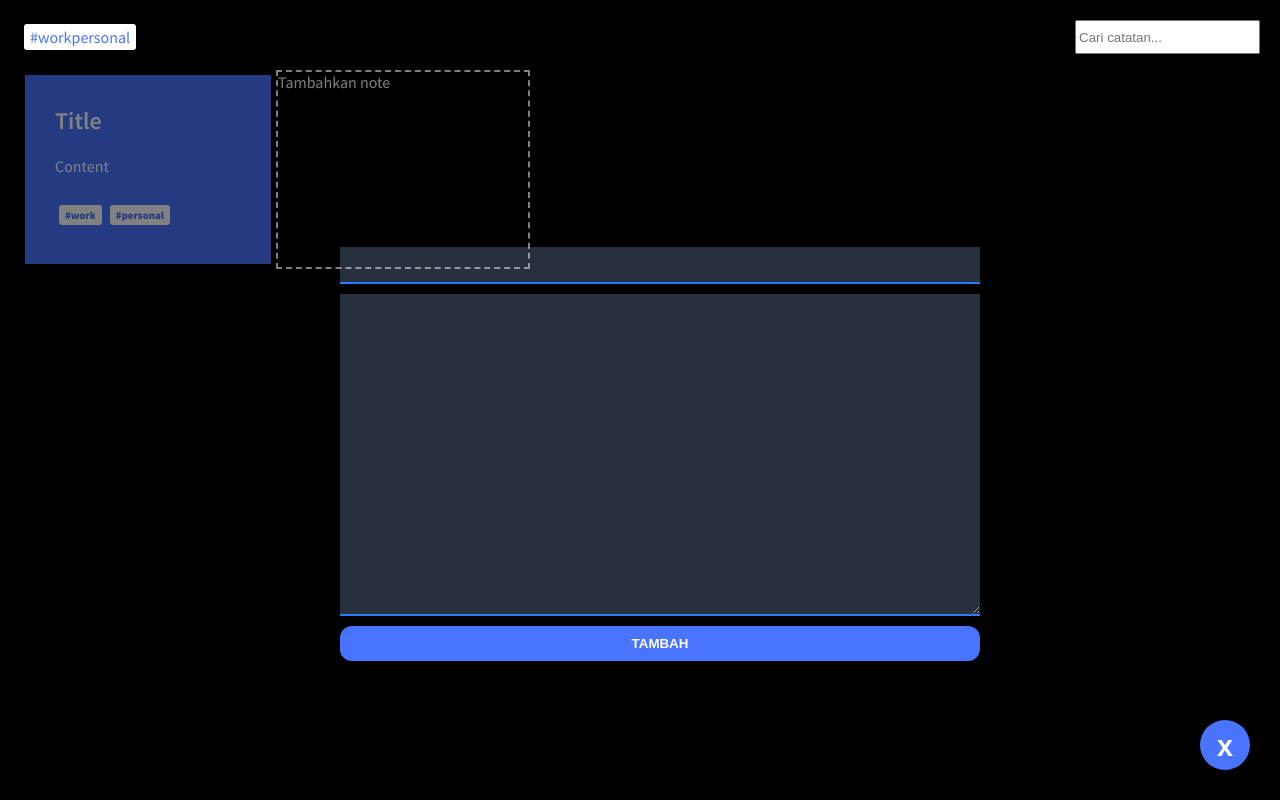
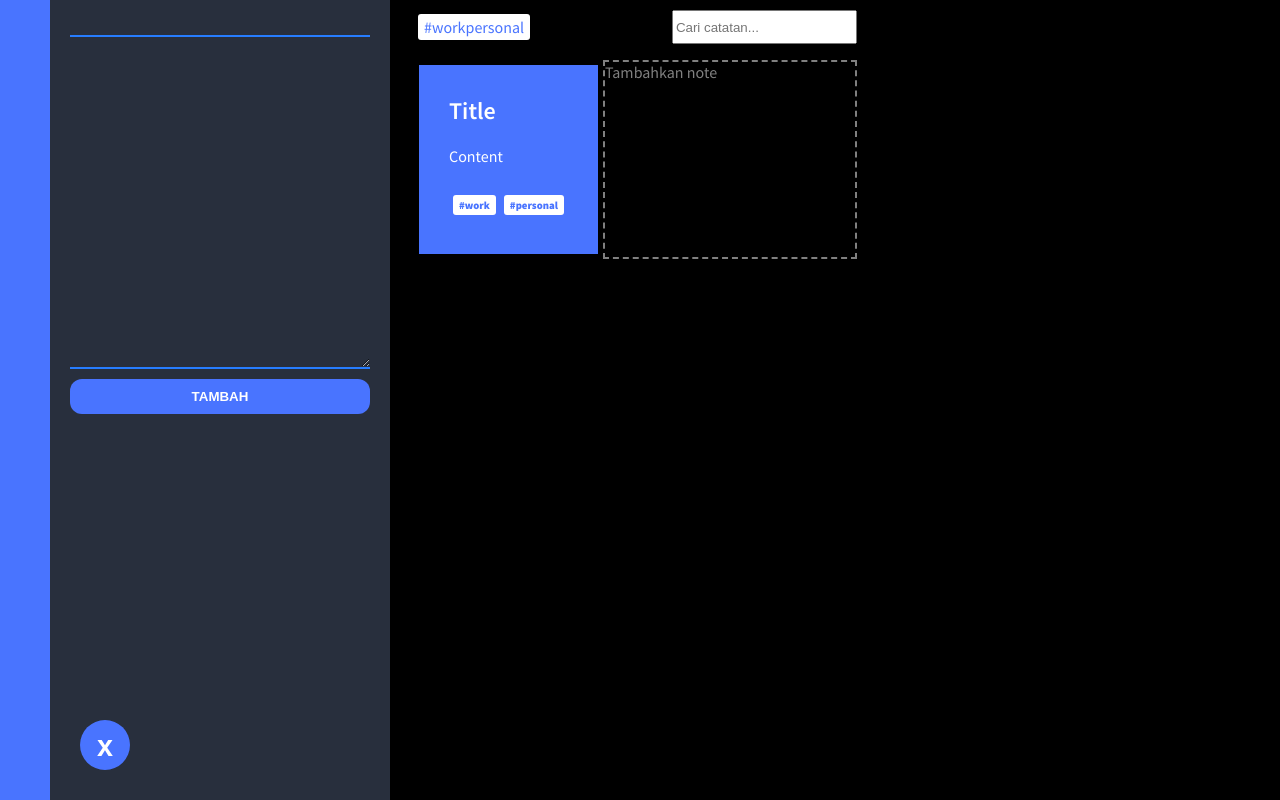
Before and after one commit to athdromeda/notebox, a React (Create React App) app: page / in a window 1280 px wide. Both pictures are taken after a click on the item "Tambahkan note". Built offline with nearby package versions, Linux system fonts and the light colour scheme.

Commit message:
move form beside sidebar

```diff
--- a/src/App.css
+++ b/src/App.css
@@ -1,7 +1,15 @@
 .App {
-  text-align: center;
+  display: flex;
+  height: 100%;
+  width: 100%;
+
 }
 
+.sidebar{
+  background: #4974ff;
+  width: 50px;
+  height: 100%;
+}
 ul{
   list-style: none;
   padding: 0;
@@ -15,7 +23,7 @@ h2{
 }
 
 .note-item{
-  background: rgb(73, 116, 255);
+  background: #4974ff;
   margin: 5px;
   padding: 10px 30px;
   /* border-radius: 12px; */
@@ -26,22 +34,16 @@ h2{
   justify-content: space-between;
 }
 
-.overlay{
-  background: rgba(0, 0, 0, 0.493);
-  width: 100vw;
-  height: 100vh;
+
+form{
+  flex-wrap: wrap;
   position: fixed;
+  width: 300px;
+  background: rgb(40, 47, 61);
   display: flex;
-  justify-content: center;
-  align-items: center;
-}
-form{
-  position: fixed;
-  min-width: 50%;
-  display: flex;
-  padding: 24px;
+  position: relative;
+  padding: 0 20px;
   flex-direction: column;
-  background: rgba(0, 0, 0, 0.493);
 
 }
 
@@ -54,6 +56,7 @@ form > input, textarea{
   outline: 0;
   padding: 10px;
   font-weight: bold;
+  font-family: sans-serif;
 
 }
 
@@ -97,7 +100,7 @@ p{
   font-weight: bold;
   position: fixed;
   bottom: 30px;
-  right: 30px;
+  left: 80px;
   cursor: pointer;
 }
 
@@ -120,3 +123,7 @@ header{
   opacity: 100%;
   cursor: pointer;
 }
+
+main{
+  padding: 10px 24px;
+}
--- a/src/App.js
+++ b/src/App.js
@@ -37,6 +37,10 @@ const TagsBar = ({ notes, onSetQuery }) => {
   );
 };
 
+const Sidebar = ()=>{
+  return <div className="sidebar"></div>
+}
+
 function App() {
   const [showForm, setShowForm] = useState(false);
   const [note, setNote] = useState(initialData);
@@ -52,15 +56,21 @@ function App() {
   };
 
   return (
-    <>
+    <div className="App">
+    <aside>
+      <Sidebar/>
+
+    </aside>
+      {showForm && <InputNote func={setNote} setForm={setShowForm} />}
+    <main>
       <header>
         <TagsBar notes={note} onSetQuery={setQuery} />
         <SearchBar onSetQuery={setQuery} />
       </header>
-      {showForm && <InputNote func={setNote} setForm={setShowForm} />}
       {archive && <Notes notelist={archive} onDelete={deleteNote} setForm={setShowForm}/>}
       <AddNote isFormShown={showForm} setForm={setShowForm} />
-    </>
+    </main>
+    </div>
   );
 }
 
--- a/src/components/InputNote.js
+++ b/src/components/InputNote.js
@@ -33,13 +33,11 @@ const InputNote = ({ func, setForm }) => {
   };
 
   return (
-    <div className="overlay">
-      <form onSubmit={handleSubmit}>
+      <form onSubmit={handleSubmit} className="overlay">
         <input id="title" ref={titleRef} />
         <textarea id="content" ref={contentRef} />
         <button type="submit">TAMBAH</button>
       </form>
-    </div>
   );
 };
 
--- a/src/index.css
+++ b/src/index.css
@@ -6,5 +6,7 @@ body {
   background: #000;
   color: white;
   box-sizing: border-box;
-  padding: 20px;
+  height: 100vh;
+  width: 100vw;
+  display: flex;
 }
```
